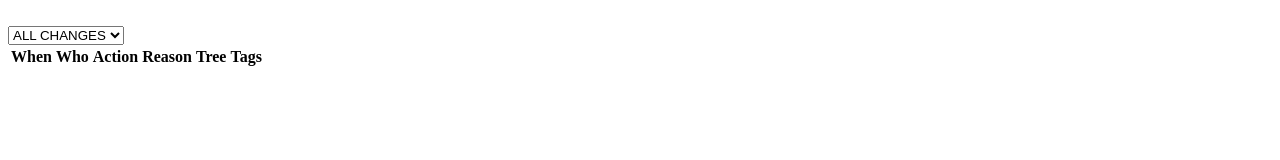
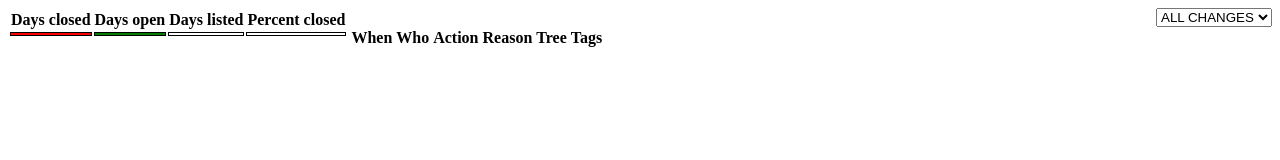
Before and after one commit to KWierso/treestatus-monitor, a website: page data/treestatus.html in a window 1280 px wide. Drawn offline with Linux system fonts and the light colour scheme.

Commit message:
Moar awesome

```diff
--- a/data/treestatus.html
+++ b/data/treestatus.html
@@ -15,14 +15,51 @@
       tr[hidden] {
         display:none;
       }
+
+      #timeTable td:nth-child(1) {
+        background-color: red;
+      }
+
+      #timeTable td:nth-child(2) {
+        background-color: green;
+      }
+
+      #tableSelect {
+        float:right;
+      }
+
+      #timeTable {
+        float:left;
+      }
+
+      #pie {
+        float:left;
+        clear:both;
+      }
     </style>
   </head>
   <body>
-    <div id="pie"> </div>
-    <br/>
     <select id="tableSelect">
       <option value="ALL" selected>ALL CHANGES</option>
     </select>
+    <table id="timeTable">
+      <thead>
+        <th> Days closed</th>
+        <th> Days open</th>
+        <th> Days listed</th>
+        <th> Percent closed</th>
+      </thead>
+      <tbody>
+        <tr>
+          <td></td>
+          <td></td>
+          <td></td>
+          <td></td>
+        </tr>
+      </tbody>
+    </table>
+    <div id="pie"> </div>
+    <br/>
     <table id="statusTable">
       <thead>
         <th>When</th>
--- a/package.json
+++ b/package.json
@@ -1 +1 @@
-{"license": "", "description": "", "contributors": [], "author": "kwierso", "url": "", "dependencies": ["api-utils", "addon-kit"], "version": "initial.rev63", "lib": "lib", "fullName": "TreeStatus Closure Monitor", "main": "main", "id": "jid0-IW6whfYDhufSfz7KRA8wLYytffo", "name": "treestatus-closure-monitor"}
+{"license": "", "description": "Adds widgets to the addon bar showing how often mozilla central and inbound are closed. Click a widget to open a page showing the full treestatus history for that tree.", "contributors": [], "author": "kwierso", "url": "", "dependencies": ["api-utils", "addon-kit"], "version": "0.1", "lib": "lib", "fullName": "TreeStatus Closure Monitor", "main": "main", "id": "jid0-IW6whfYDhufSfz7KRA8wLYytffo", "name": "treestatus-closure-monitor"}
```
Also changed, not shown: data/treestatus.js (+12 -7 lines), 1 other file.
